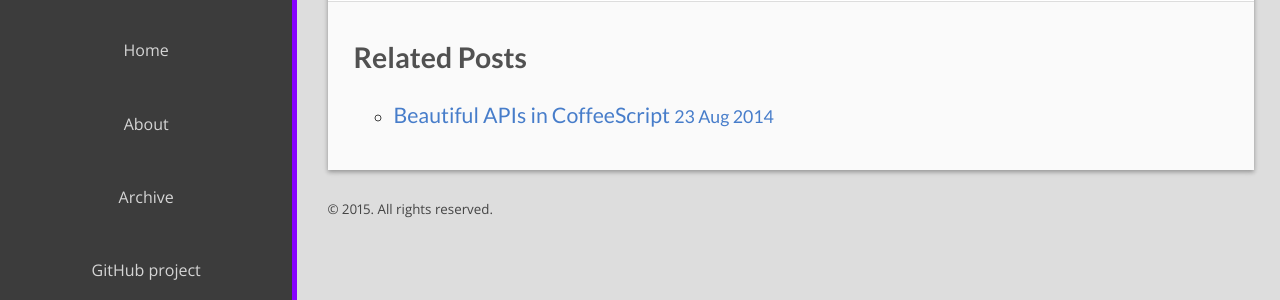
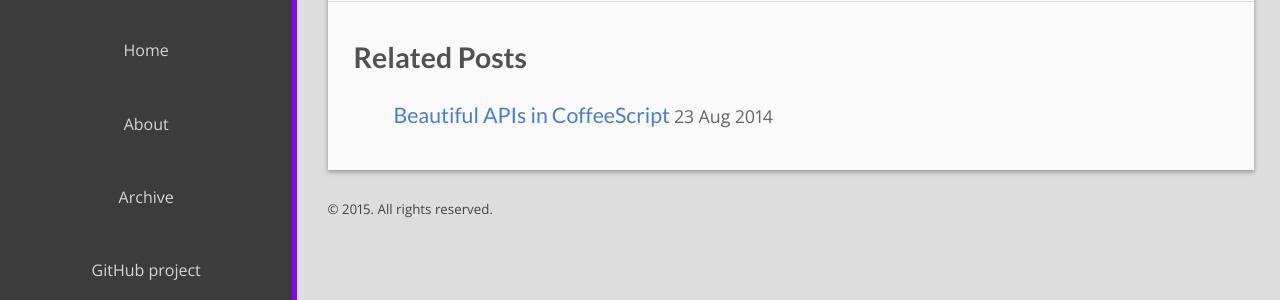
Before and after one commit to ThomWright/ThomWright.github.io, a Jekyll site: the page built from _posts/2014-08-02-welcome.md, in a window 1280 px wide. Shown: the part 218-518 px from the top of the page. Built offline with Jekyll 4.4.1, drawn with Linux system fonts in a browser that asks for light colours; nearby versions of some CDN libraries; Markdown is read by kramdown in place of the engine named in the settings.

Commit message:
Style 'related posts' list

```diff
--- a/public/css/_sass/_articles.scss
+++ b/public/css/_sass/_articles.scss
@@ -8,3 +8,10 @@ article {
     color: $gray;
   }
 }
+
+.related-posts {
+  h3 small {
+    font-family: $base-font-family;
+    color: $gray-dark;
+  }
+}
--- a/public/css/_sass/_base.scss
+++ b/public/css/_sass/_base.scss
@@ -81,7 +81,7 @@ h4 {
 
 ul {
   li {
-    list-style-type: circle;
+    list-style-type: none;
   }
 }
 
--- a/public/css/_sass/_header.scss
+++ b/public/css/_sass/_header.scss
@@ -81,7 +81,3 @@ body {
     }
   }
 }
-
-nav li {
-  list-style-type: none;
-}
```
